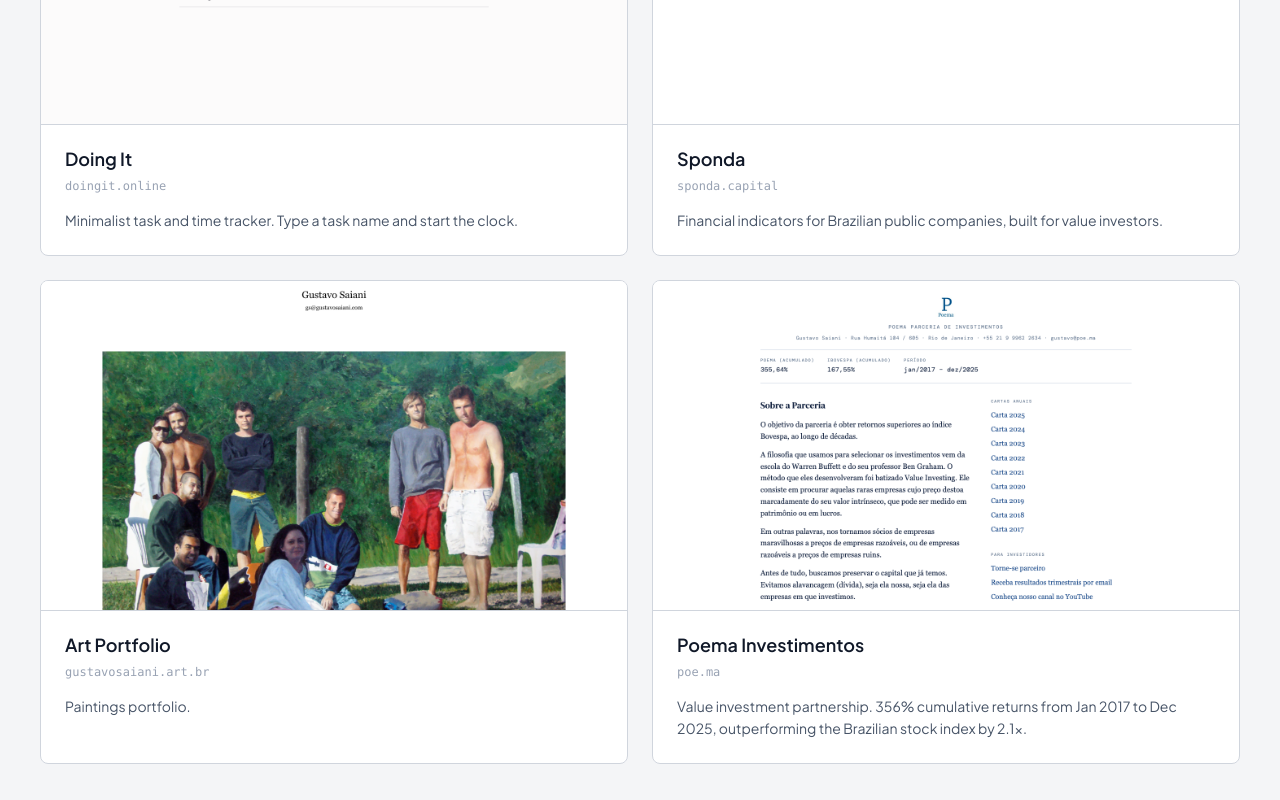
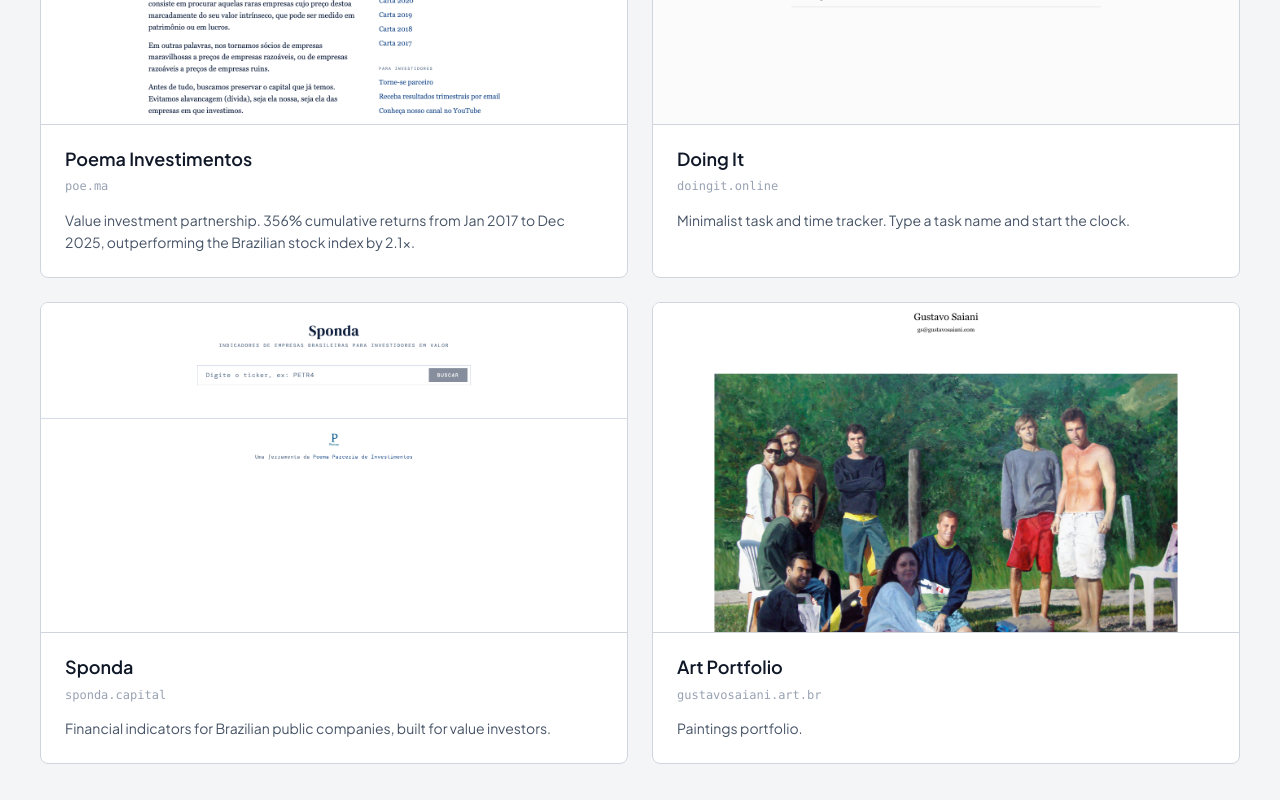
Before and after one commit to gusaiani/gustavosaiani.com, a Next.js app: page / in a window 1280 px wide. Shown: the part 2720-3520 px from the top of the page. Built offline with nearby package versions, Linux system fonts and the light colour scheme.

Commit message:
Reorder side projects: Poema, Doing It, Sponda, Paintings

```diff
--- a/app/page.tsx
+++ b/app/page.tsx
@@ -43,6 +43,14 @@
 
 const sideProjects = [
   {
+    name: "Poema Investimentos",
+    url: "https://poe.ma",
+    domain: "poe.ma",
+    description:
+      "Value investment partnership. 356% cumulative returns from Jan 2017 to Dec 2025, outperforming the Brazilian stock index by 2.1x.",
+    image: "/images/poema.png",
+  },
+  {
     name: "Doing It",
     url: "https://doingit.online",
     domain: "doingit.online",
@@ -63,14 +71,6 @@
     domain: "gustavosaiani.art.br",
     description: "Paintings portfolio.",
     image: "/images/artbr.png",
-  },
-  {
-    name: "Poema Investimentos",
-    url: "https://poe.ma",
-    domain: "poe.ma",
-    description:
-      "Value investment partnership. 356% cumulative returns from Jan 2017 to Dec 2025, outperforming the Brazilian stock index by 2.1x.",
-    image: "/images/poema.png",
   },
 ];
 
```
